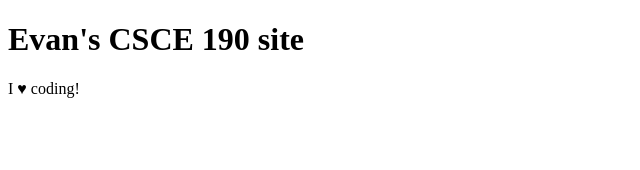
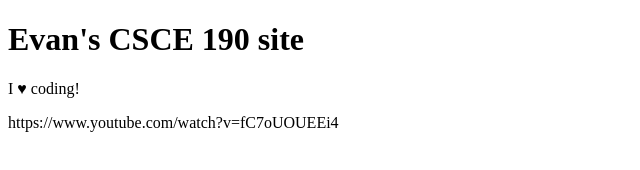
Before and after one commit to PikHacker/PikHacker.github.io, a plain HTML site: page index.html in a window 1280 px wide. Shown: the whole page, without its empty margins (0-640 px from the left). Drawn offline with Linux system fonts and the light colour scheme.

Commit message:
Add files via upload

```diff
--- a/index.html
+++ b/index.html
@@ -8,5 +8,7 @@
         <h1>Evan's CSCE 190 site</h1>
 
         <p>I &hearts; coding!</p>
+
+        <p>https://www.youtube.com/watch?v=fC7oUOUEEi4</p>
     </body>
 </html>
```
